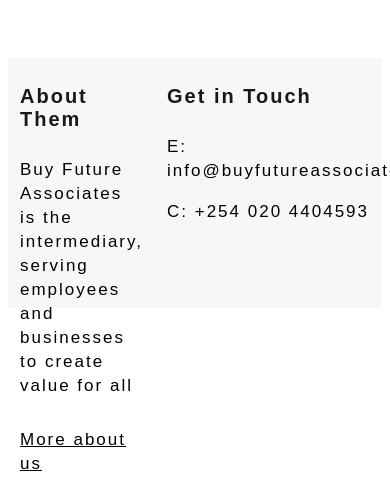
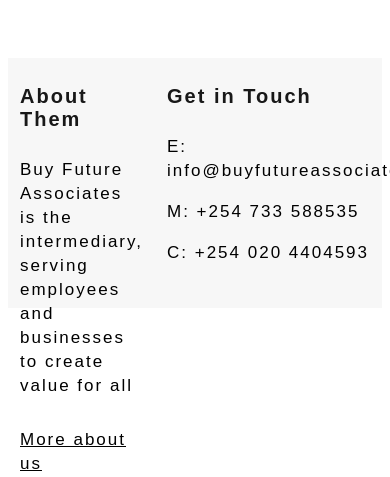
Before and after one commit to DWGichuru/BFA, a plain HTML site: page index.html in a window 390 px wide. Shown: the part 1966-2443 px from the top of the page. Drawn offline with Linux system fonts and the light colour scheme.

Commit message:
Dev update
Added mobile phone no. to index page

```diff
--- a/index.html
+++ b/index.html
@@ -155,6 +155,7 @@
         <div class="column">
             <h4 class="header">Get in Touch</h4>
             <p>E: info@buyfutureassociates.com</p>
+            <p>M: +254 733 588535</p>
             <p>C: +254 020 4404593</p>
         </div>
         <div class="column">
```
